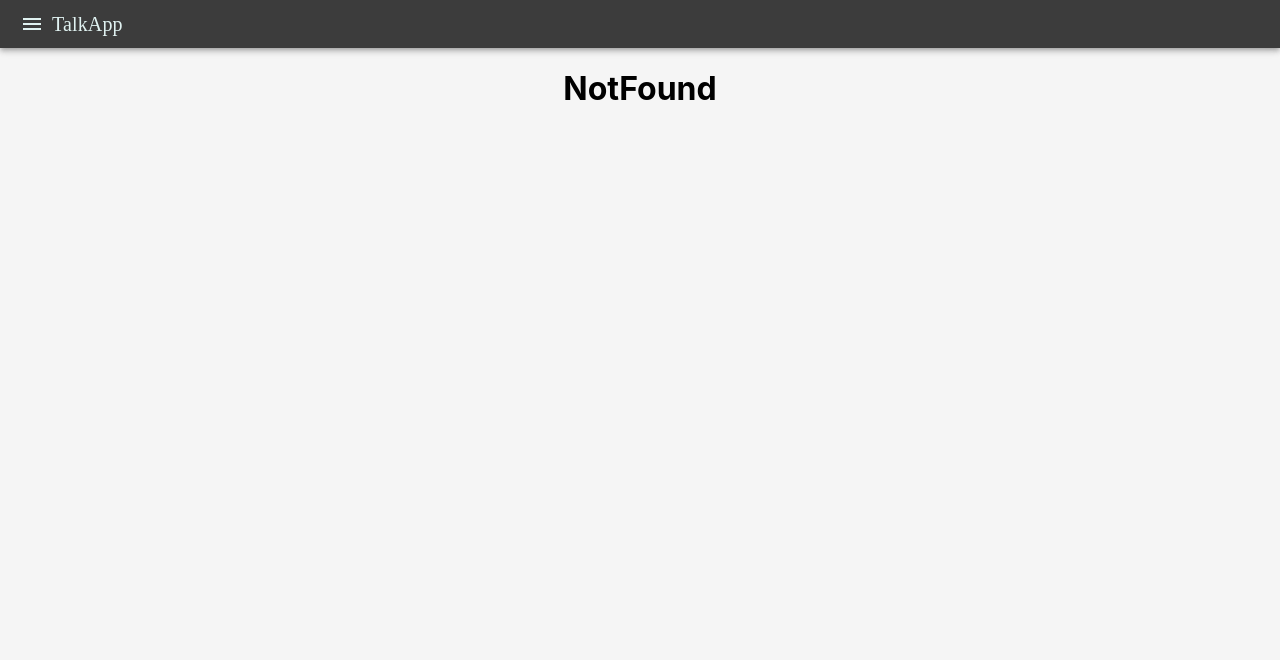
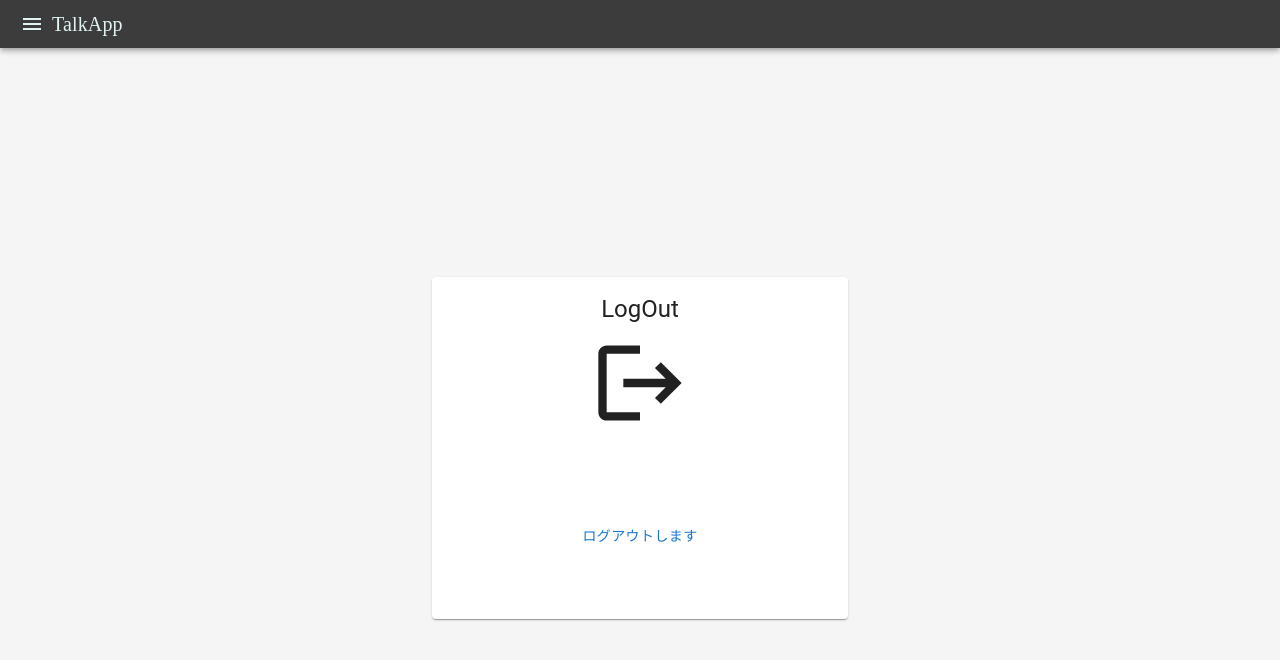
Before and after one commit to KusumotoTakahiro/talkAppM1-2, a React (Create React App) app in the folder frontend/: page /logout in a window 1280 px wide. Shown: the top 660 px of the page. Built offline with nearby package versions, Linux system fonts and the light colour scheme.

Commit message:
[update] Drawerの導入

```diff
--- a/frontend/src/App.jsx
+++ b/frontend/src/App.jsx
@@ -1,32 +1,145 @@
+// Pure React
+import * as React from 'react';
 import { Routes, Route } from "react-router-dom";
-import AppBar from '@mui/material/AppBar';
-import Toolbar from '@mui/material/Toolbar';
-import Typography from '@mui/material/Typography';
-import IconButton from '@mui/material/IconButton';
-import MenuIcon from '@mui/icons-material/Menu';
 import { useNavigate } from 'react-router-dom';
+
+// Recoil
 import {
-  RecoilRoot,
-  atom,
-  selector,
-  useRecoilState,
   useRecoilValue,
-} from 'recoil'
+} from 'recoil';
+import { userInfo } from './atoms/userInfo';
 
-import './css/App.css';
+// MUI
+import {
+  AppBar,
+  Toolbar,
+  Typography,
+  IconButton,
+  Box,
+  Drawer,
+  List,
+  ListItem,
+  ListItemButton,
+  ListItemIcon,
+  ListItemText,
+} from '@mui/material';
 
+// pages
 import HomePage from './pages/HomePage';
 import LoginPage from './pages/LoginPage';
 import NotFound from "./pages/NotFoundPage";
+import AnalysisPage from "./pages/AnalysisPage";
+import LogoutCheck from './pages/LogoutCheck';
+import History from './pages/HistoryPage';
+
+// icons
+
+import MenuIcon from '@mui/icons-material/Menu';
+import ChatIcon from '@mui/icons-material/Chat';
+import StorageIcon from '@mui/icons-material/Storage';
+import LogoutIcon from '@mui/icons-material/Logout';
+import ManageSearchIcon from '@mui/icons-material/ManageSearch';
+
+// CSS
+import './css/App.css';
+
 
 function App() {
   const navigate = useNavigate();
+  const [open, setOpen] = React.useState(false);
+  const sessionToken = useRecoilValue(userInfo.session_token);
+
+  // 関数クロージャ(関数を展開せずに返す関数)
+  const toggleDrawer = (open) => (event) => {
+    if (event.type === 'keydown'
+      && (event.key === 'Tab')||(event.key === 'Shift'))
+    {
+      return;
+    }
+    setOpen(open);
+  }
+
+  const iconList = [
+    <ChatIcon/>,
+    <StorageIcon/>,
+    <ManageSearchIcon/>,
+    <LogoutIcon/>,
+  ]
+
+  const drawerItem = [
+    'Talk with Cataro',
+    'Analysis',
+    'History',
+    'Logout',
+  ]
+
+  const routePath = [
+    '/talk',
+    '/analysis',
+    '/history',
+    '/logout',
+  ]
+
+  const drawerList = () => (
+    <Box
+      sx={{ width: 250 }}
+      role="presentation"
+      onClick={toggleDrawer(false)}
+      onKeyDown={toggleDrawer(false)}
+    >
+      {
+        sessionToken === "" ?
+        <List>
+          {drawerItem.map((text, index) => (
+            <ListItem
+              key={text}
+              disablePadding
+            >
+              <ListItemButton
+                onClick={() => {
+                  navigate(routePath[index])
+                }}
+                disabled
+              >
+                <ListItemIcon>{iconList[index]}</ListItemIcon>
+                <ListItemText primary={text} />
+              </ListItemButton>
+            </ListItem>
+          ))}
+        </List>
+        : <List>
+          {drawerItem.map((text, index) => (
+            <ListItem
+              key={text}
+              disablePadding
+            >
+              <ListItemButton
+                onClick={() => {
+                  navigate(routePath[index])
+                }}
+              >
+                <ListItemIcon>{iconList[index]}</ListItemIcon>
+                <ListItemText primary={text} />
+              </ListItemButton>
+            </ListItem>
+          ))}
+        </List>
+      }
+
+    </Box>
+  );
+
+
   return (
     <div className='App' >
-      <RecoilRoot>
       <AppBar position='sticky' style={{ color: "#e0f2f1", backgroundColor: "#3c3c3c" }} >
         <Toolbar variant='dense'>
-          <IconButton edge='start' color='inherit' aria-label='menu' onClick={()=>{navigate('/login')}}>
+          <IconButton
+            edge='start'
+            color='inherit'
+            aria-label='menu'
+            onClick={toggleDrawer(true)}
+          >
             <MenuIcon />
           </IconButton>
           <Typography variant='h6' color='inherit' style={{ fontFamily:'serif' }}>
@@ -34,13 +147,22 @@ function App() {
           </Typography>
         </Toolbar>
       </AppBar>
+      <Drawer
+        anchor={'left'}
+        open={open}
+        onClose={toggleDrawer(false)}
+      >
+        {drawerList()}
+      </Drawer>
       <Routes>
         <Route path="/talk" element={<HomePage/>} />
         <Route path="/login" element={<LoginPage />} />
+        <Route path="/analysis" element={<AnalysisPage />} />
+        <Route path="/logout" element={<LogoutCheck/>} />
+        <Route path="/history" element={<History/>} />
         {/* <Route path="/blog/:id" element={<BlogPage />} /> */}
         <Route path="/*" element={<NotFound />} />
       </Routes>
-      </RecoilRoot>
     </div>
   );
 }
--- a/frontend/src/components/cataro.jsx
+++ b/frontend/src/components/cataro.jsx
@@ -33,8 +33,8 @@ const Cataro = ({ inputInfo }) => {
         <Grid item xs={6} md={6}>
           {
             closeMouse === true ?
-              <img src={mouse_close_cat} width={600} /> :
-              <img src={mouse_open_cat} width={600} />
+              <img src={mouse_close_cat} width={500} /> :
+              <img src={mouse_open_cat} width={500} />
           }
         </Grid>
       </Grid>
--- a/frontend/src/css/App.css
+++ b/frontend/src/css/App.css
@@ -5,7 +5,6 @@
   background-repeat: no-repeat;
   background-attachment: fixed;
   background-size: cover;
-  background-color: whitesmoke;
   padding: 0;
   margin: 0;
   min-height: 100vh;
--- a/frontend/src/css/index.css
+++ b/frontend/src/css/index.css
@@ -6,6 +6,7 @@ body {
   -webkit-font-smoothing: antialiased;
   -moz-osx-font-smoothing: grayscale;
   padding: 0;
+  background-color: whitesmoke;
 }
 
 code {
--- /dev/null
+++ b/frontend/src/css/logout.scss
@@ -0,0 +1,15 @@
+.custom-button {
+  width: 200px;
+  height: 150px;
+  padding: 10px 20px;
+  font-size: 50px;
+  background-color: #3498db;
+  color: #fff;
+  border: solid 3px black;
+  border-radius: 5px;
+  cursor: pointer;
+  &:hover {
+    background-color: #3498db;
+    opacity: 0.8;
+  }
+}
--- a/frontend/src/css/uttranceInput.scss
+++ b/frontend/src/css/uttranceInput.scss
@@ -11,6 +11,8 @@ $shadow-color: rgba(0, 0, 0, 0.1);
   display: flex;
   align-items: center;
   padding: 8px;
+  margin-top: 0px;
+  margin-bottom: 15px;
   background-color: $message-main-color;
   border: 1px solid #ccc;
   border-radius: 5px;
--- a/frontend/src/index.js
+++ b/frontend/src/index.js
@@ -4,14 +4,19 @@ import './css/index.css';
 import App from './App';
 import reportWebVitals from './reportWebVitals';
 import { BrowserRouter } from 'react-router-dom';
+import {
+  RecoilRoot,
+} from 'recoil';
 
 const root = ReactDOM.createRoot(document.getElementById('root'));
 root.render(
   // 二重レンダリングを防ぐためにコメントアウトしてます↓.
   // <React.StrictMode>
+  <RecoilRoot>
     <BrowserRouter>
       <App />
     </BrowserRouter>
+  </RecoilRoot>
   // </React.StrictMode>
 );
 
--- /dev/null
+++ b/frontend/src/pages/AnalysisPage.jsx
@@ -0,0 +1,11 @@
+import * as React from 'react';
+import axios from 'axios';
+
+
+const Analysis = () => {
+  return (
+    <>Result</>
+  )
+}
+
+export default Analysis;
--- /dev/null
+++ b/frontend/src/pages/HistoryPage.jsx
@@ -0,0 +1,11 @@
+import * as React from 'react';
+import axios from 'axios';
+
+
+const History = () => {
+  return (
+    <>History</>
+  )
+}
+
+export default History;
--- a/frontend/src/pages/HomePage.jsx
+++ b/frontend/src/pages/HomePage.jsx
@@ -193,7 +193,7 @@ const Home = () => {
         direction="row"
         justifyContent="center"
         alignItems="center"
-        style={{ height: '90vh' }}
+        style={{ height: '85vh' }}
       >
         <Grid item xs={6} md={6}>
           <Grid
--- /dev/null
+++ b/frontend/src/pages/LogoutCheck.jsx
@@ -0,0 +1,58 @@
+import * as React from 'react';
+import { useNavigate } from 'react-router-dom';
+
+// MUI
+import {
+  Grid,
+  Card,
+  CardActions,
+  CardContent,
+  Button,
+  Typography
+} from '@mui/material';
+
+import { useRecoilState } from 'recoil';
+import { userInfo } from '../atoms/userInfo';
+
+import LogoutIcon from '@mui/icons-material/Logout';
+
+const LogoutCheck = () => {
+  const [sessionToken, setSessionToken] = useRecoilState(userInfo.session_token)
+  const [userId, setUserId] = useRecoilState(userInfo.user_id)
+  const navigate = useNavigate()
+
+  const logout = () => {
+    setSessionToken('')
+    setUserId('')
+    navigate("/login", {replace:true})
+  }
+  return (
+    <>
+      <Grid
+        container
+        justifyContent="center"
+        alignItems="center"
+        height="100vh" // 画面の高さいっぱいに広げる
+      >
+        <Grid item>
+          <Card sx={{ maxWidth: 500 }}>
+            <CardContent>
+              <Typography gutterBottom variant="h5" component="div">
+                LogOut
+              </Typography>
+              <LogoutIcon style={{fontSize: 100}}></LogoutIcon>
+            </CardContent>
+            <CardActions>
+              <Button
+                className='custom-button'
+                onClick={logout}
+              >ログアウトします</Button>
+            </CardActions>
+          </Card>
+        </Grid>
+      </Grid>
+    </>
+  )
+}
+
+export default LogoutCheck;
```
Lines whose indentation alone changed are shown as unchanged.
